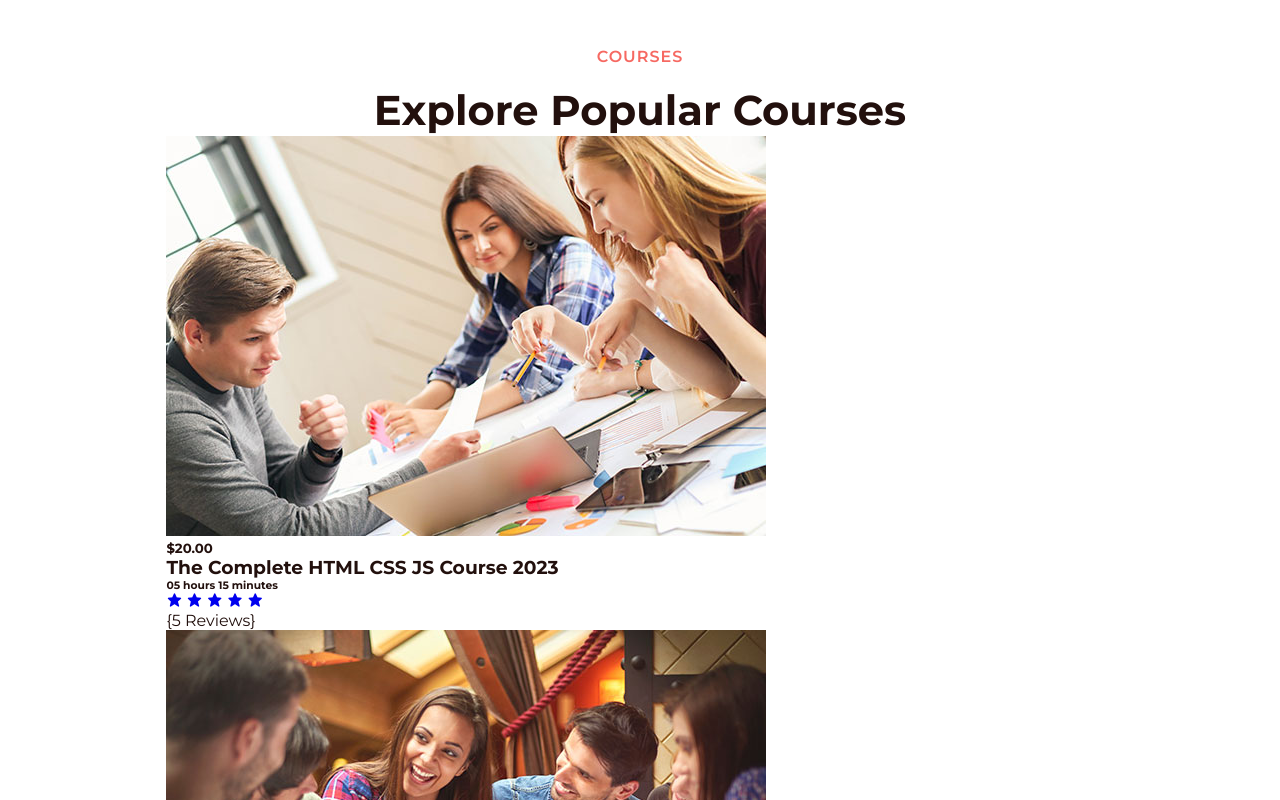
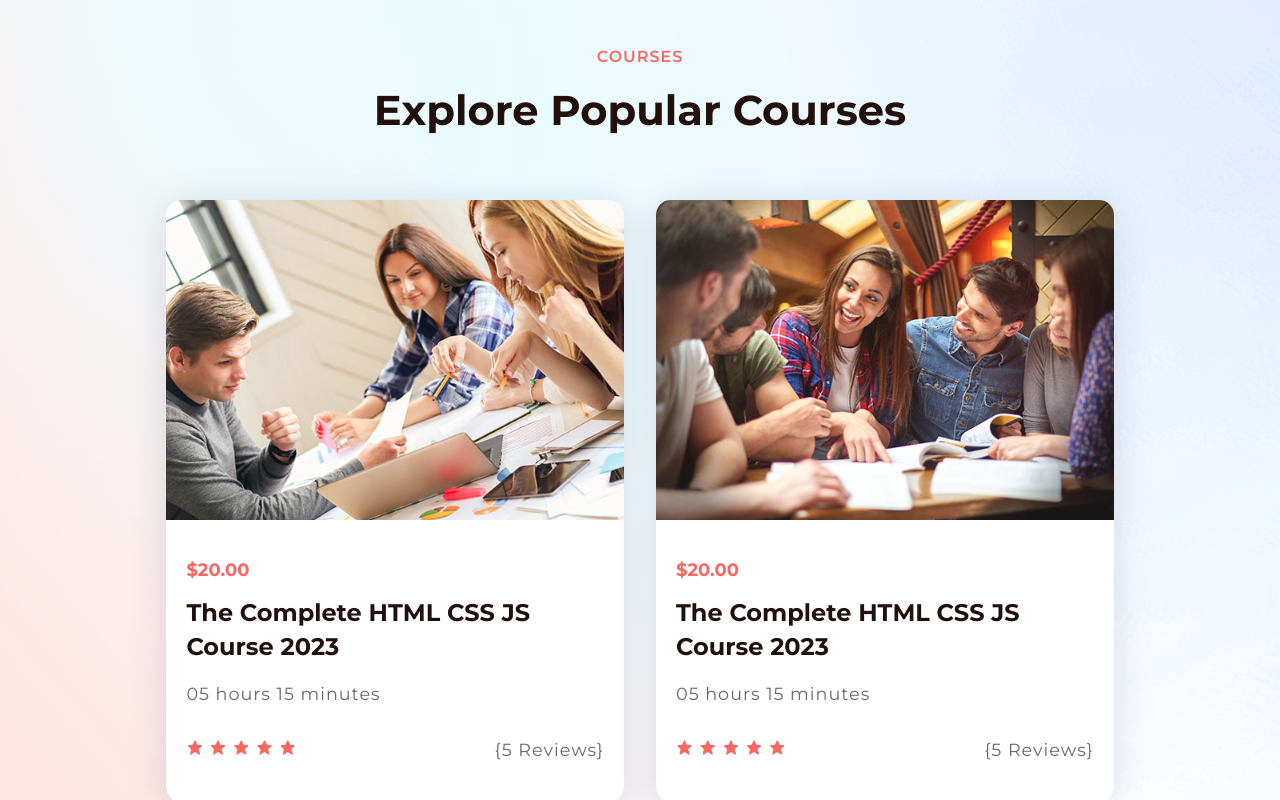
Before and after one commit to ArtPlatosha/Dream, a plain HTML site: page index.html in a window 1280 px wide. Shown: the part 2300-3100 px from the top of the page. Drawn offline with nearby package versions, Linux system fonts and the light colour scheme.

Commit message:
commit: 9th commin
endind courses-section (CSS)

```diff
--- a/css/main.css
+++ b/css/main.css
@@ -278,3 +278,89 @@ header.sticky {
 .btn:hover {
 	transform: scale(0.9) translateY(-5px);
 }
+
+.courses {
+	background: url(../img/coursebg.png);
+	background-size: cover;
+	background-position: center;
+}
+
+.courses-contetn {
+	display: grid;
+	grid-template-columns: repeat(auto-fit, minmax(350px, auto));
+	gap: 2rem;
+	align-items: center;
+	margin-top: 4rem;
+	cursor: pointer;
+	border-radius: 15px;
+}
+
+.row {
+	background: var(--bg-color);
+	padding: 0px 0px 10px 0px;
+	border-radius: 20px;
+	box-shadow: 0px 5px 40px rgb(19 8 73 / 13%);
+	transition: all .40s ease;
+}
+
+.row:hover {
+	transform: translateY(-15px);
+}
+
+.row img {
+	width: 100%;
+	height: 320px;
+	object-fit: cover;
+	border-radius: 15px 15px 0px 0px;
+}
+
+.courses-text {
+	padding: 35px 20px;
+}
+
+.courses-text h5 {
+	color: var(--main-color);
+	font-size: 18px;
+	font-weight: 700;
+}
+
+.courses-text h3 {
+	font-size: 24px;
+	font-weight: 700;
+	line-height: 34px;
+	margin: 15px 0 15px;
+	transition: all .40s ease;
+}
+
+.courses-text h3:hover {
+	color: var(--main-color);
+}
+
+.courses-text h6 {
+	color: #696969;
+	font-size: var(--p-font);
+	font-weight: 400;
+	line-height: 30px;
+	letter-spacing: 1px;
+	margin-bottom: 30px;
+}
+
+.rating {
+	display: flex;
+	align-items: center;
+	flex-wrap: wrap;
+	justify-content: space-between;
+}
+
+.star i {
+	color: var(--main-color);
+	margin-right: 2px;
+	font-size: 17px;
+}
+
+.review p {
+	color: #696969;
+	font-size: var(--p-font);
+	font-weight: 400;
+	letter-spacing: 1px;
+}
```
